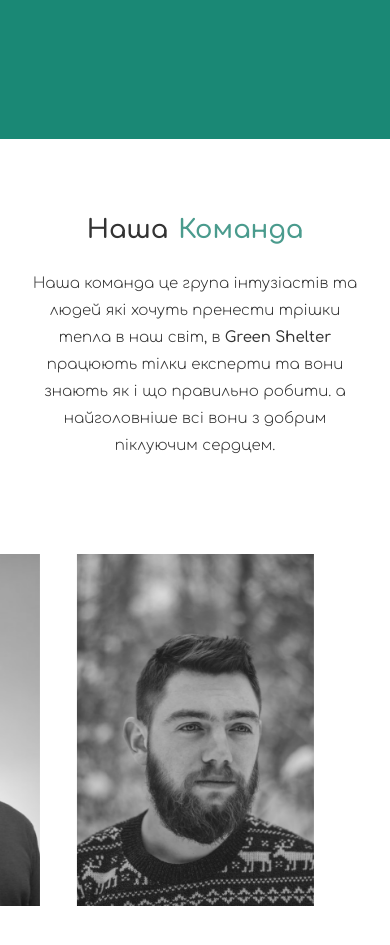
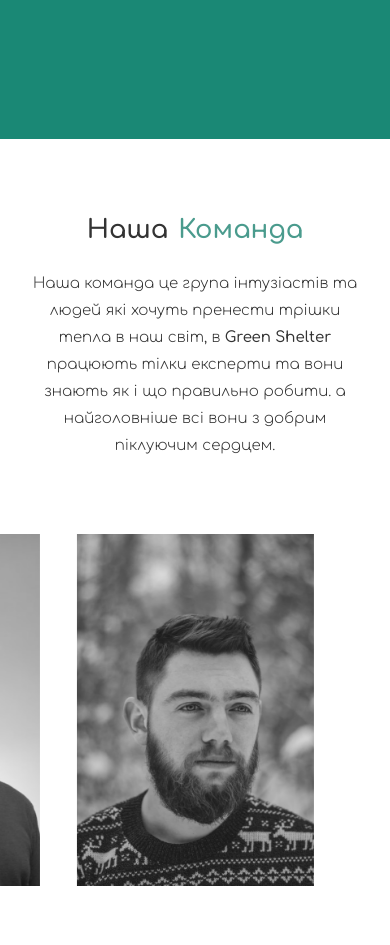
Before and after one commit to OlegBandrivskiy26/GreenShelter, a React (Create React App) app: page / in a window 390 px wide. Shown: the part 6140-7085 px from the top of the page. Built offline with nearby package versions, Linux system fonts and the light colour scheme.

Commit message:
some changes

```diff
--- a/src/Components/TeamPage/TeamPage.css
+++ b/src/Components/TeamPage/TeamPage.css
@@ -87,8 +87,10 @@
 }
 
 @media screen and (max-width: 500px) {
+    .TeamPage {
+        gap: 50px;
+    }
     .TeamPage-heading {
         padding: 25px;
-        ;
     }
 }
```
